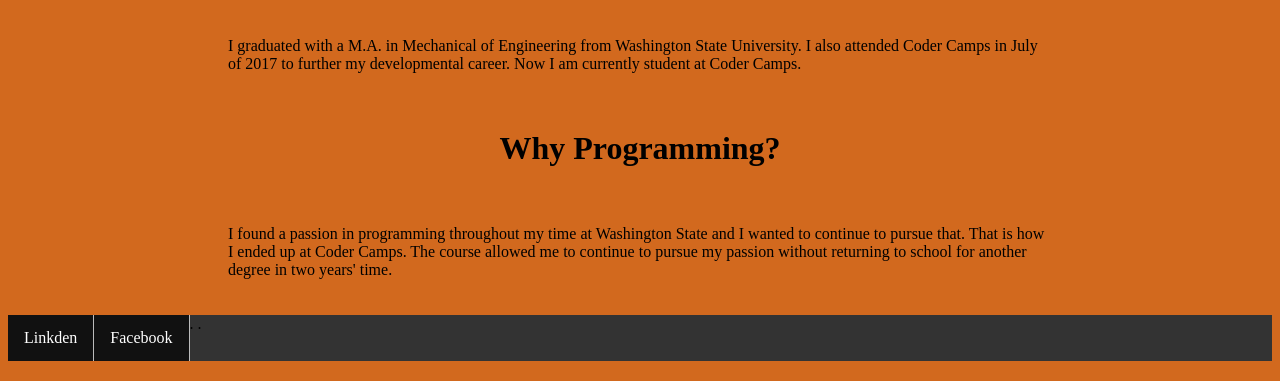
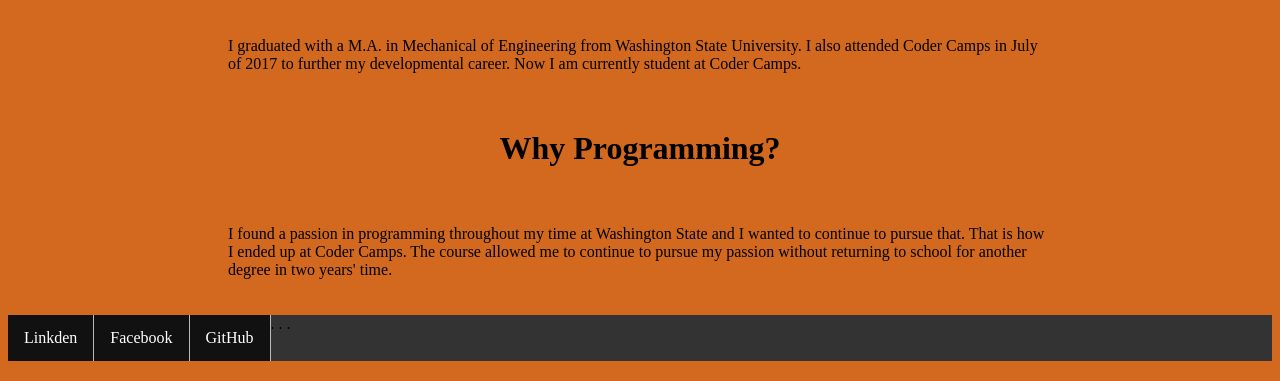
Before and after one commit to saddamnaji/Coding-From-Scratch, a plain HTML site: page Index.html in a window 1280 px wide. Shown: the part 571-952 px from the top of the page. Drawn offline with Linux system fonts and the light colour scheme.

Commit message:
Update Index.html

```diff
--- a/Index.html
+++ b/Index.html
@@ -50,6 +50,7 @@
   Linkden</a>.
   <a class="active" href="https://www.facebook.com/hawk.sea.733/">
   Facebook</a>.
+  <a class="active" href="https://github.com/saddamnaji"> GitHub </a>.
 </footer>
   </body>
 </html>
```
